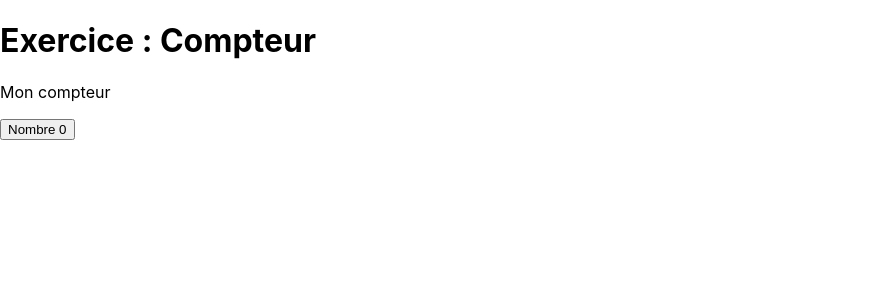
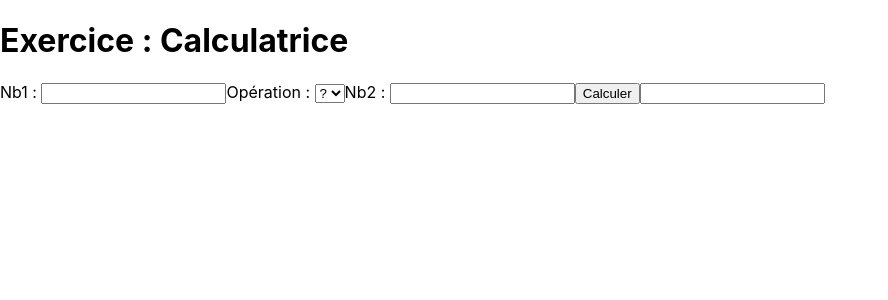
Before and after one commit to Carole-GRD/Demo-React-JS, a React (Create React App) app: page / in a window 1280 px wide. Shown: the top 300 px of the page, without its empty margins (0-888 px from the left). Built offline with nearby package versions, Linux system fonts and the light colour scheme.

Commit message:
exercice calculatrice

```diff
--- a/src/App.js
+++ b/src/App.js
@@ -10,7 +10,9 @@ import './App.css';
 // import Product from './components/data/product.json';
 // import ProductList from './components/creation-list/product-list';
 
-import Counter from './components/counter-exo/counter-exo';
+// import Counter from './components/counter-exo/counter-exo';
+
+import Calculator from './components/calculator-exo/calculator-exo';
 // ++++++++++++++++++++++++++++++++++++++++++++++++++++++++++++++++++++++++++++++++++
 
 
@@ -43,9 +45,14 @@ function App() {
       {/* ++++++++++++++++++++++++++++++++++++++++++++++++++++++ */}
 
       {/* Exercice : Compte */}
-      <h1>Exercice : Compteur</h1>
-      <Counter number={1} />
+      {/* <h1>Exercice : Compteur</h1>
+      <Counter number={1} /> */}
 
+      {/* ++++++++++++++++++++++++++++++++++++++++++++++++++++++ */}
+
+      {/* Exercice : Calculatrice */}
+      <h1>Exercice : Calculatrice</h1>
+      <Calculator />
 
     </div>
   );
--- /dev/null
+++ b/src/components/calculator-exo/calculator-exo.jsx
@@ -0,0 +1,93 @@
+import { useState } from "react";
+
+
+
+const Calculator = () => {
+
+    const [nombre1, setNombre1] = useState('');
+    const [operation, setOperation] = useState('');
+    const [nombre2, setNombre2] = useState('');
+    const [result, setResult] = useState('');
+
+    const handleSubmit = (event) => {
+        event.preventDefault();
+
+        const data = {
+            nombre1,
+            operation,
+            nombre2
+        };
+        // console.log('Calcul validé !', data);
+    };
+
+
+    const handleCalcul = () => {
+
+        switch (operation) {
+            case '+' :
+                return setResult(Number(nombre1) + Number(nombre2));
+            case '-' :
+                return setResult(Number(nombre1) - Number(nombre2));
+            case 'x' :
+                return setResult(Number(nombre1) * Number(nombre2));
+            case ':' :
+                return setResult(Number(nombre1) / Number(nombre2));
+            default :
+                return ''
+        }
+        // if (operation === '+') {
+        //     setResult(Number(nombre1) + Number(nombre2));
+        // }
+        // if (operation === '-') {
+        //     setResult(Number(nombre1) - Number(nombre2));
+        // }
+        // if (operation === 'x') {
+        //     setResult(Number(nombre1) * Number(nombre2));
+        // }
+        // if (operation === ':') {
+        //     setResult(Number(nombre1) / Number(nombre2));
+        // }
+
+    };
+
+
+    return (
+        <>
+            <form onSubmit={handleSubmit}>
+
+                <label htmlFor='nb1'>Nb1 : </label>
+                <input id='nb1' type='number' name='nb1'
+                    value={nombre1}
+                    onChange={(e) => setNombre1(e.target.value)} />
+
+
+                <label htmlFor='nb1'>Opération : </label>
+                <select id='operation'
+                    value={operation}
+                    onChange={(e) => setOperation(e.target.value)}>
+                    <option value='' disabled={true}>?</option>
+                    <option value='+'>+</option>
+                    <option value='-'>-</option>
+                    <option value='x'>*</option>
+                    <option value=':'>/</option>
+                </select>
+
+
+                <label htmlFor='nb2'>Nb2 : </label>
+                <input id='nb2' type='number' name='nb2'
+                    value={nombre2}
+                    onChange={(e) => setNombre2(e.target.value)} />
+
+                <button type='submit' onClick={handleCalcul}>Calculer</button>
+
+                <input id='result' type='number'
+                    value={result}
+                    onChange={(e) => setResult(e.target.value)}
+                    readOnly />
+            </form>
+        </>
+    );
+
+};
+
+export default Calculator;
```
